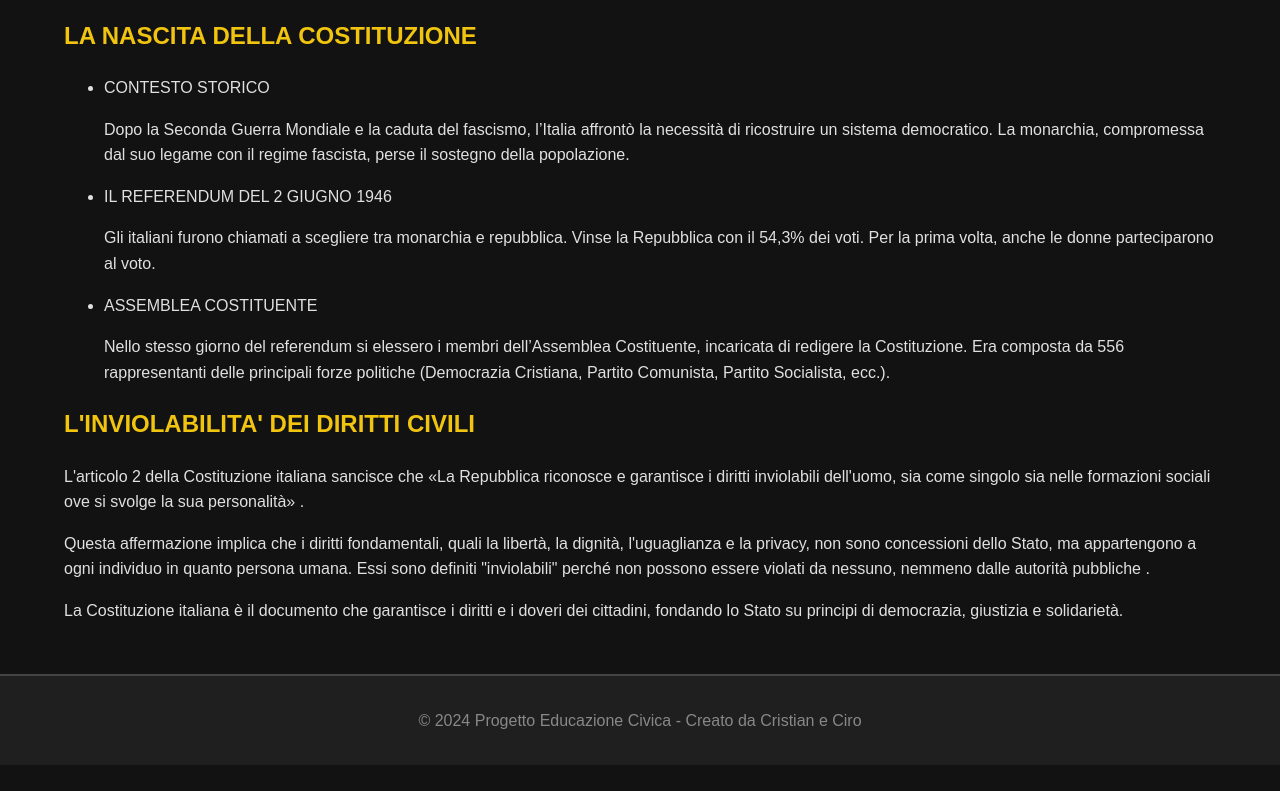
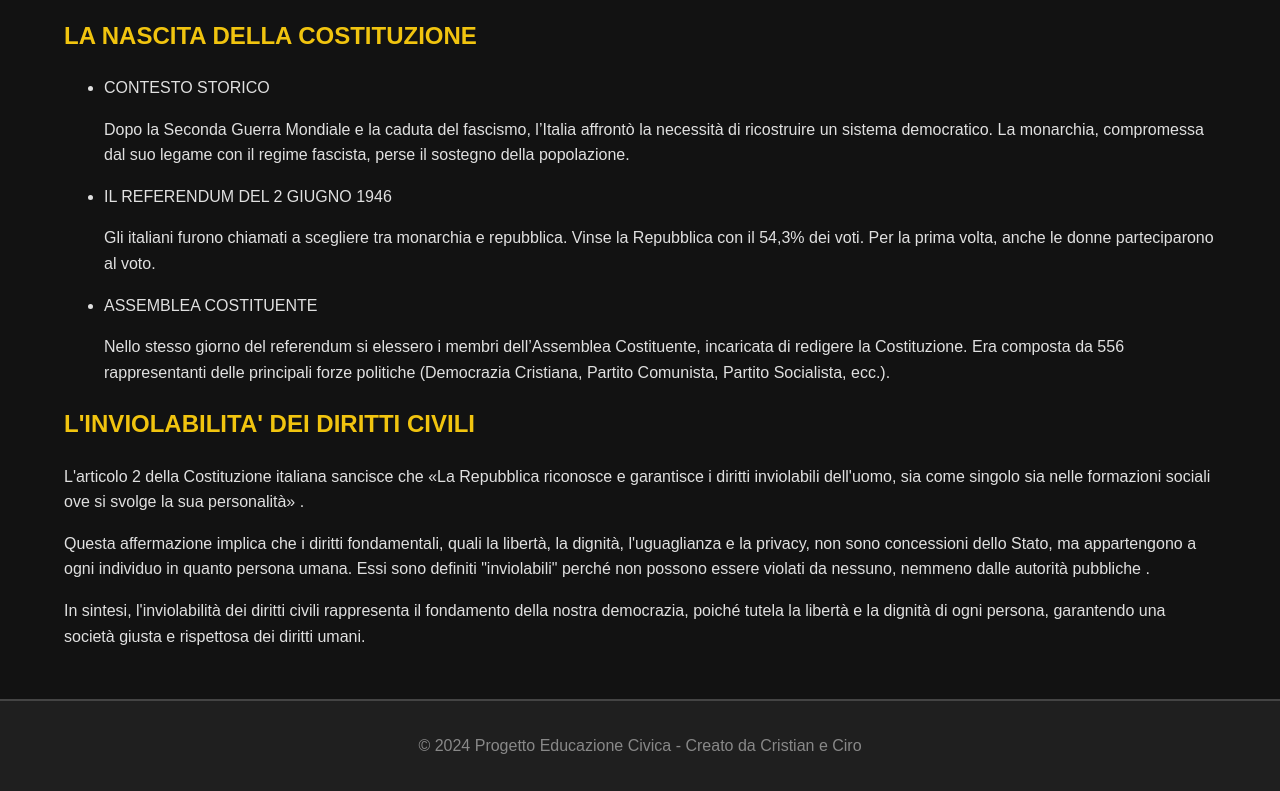
Before and after one commit to 00cry00/progettoedcivica, a plain HTML site: page storia.html in a window 1280 px wide. Shown: the part 395-1186 px from the top of the page. Before the commit the page ends 1160 px from the top, so only its background shows below. Drawn offline with Linux system fonts and the light colour scheme.

Commit message:
Update storia.html

```diff
--- a/storia.html
+++ b/storia.html
@@ -50,6 +50,8 @@
         </p>
       </ul>
 
+
+
       <h2>L'INVIOLABILITA' DEI DIRITTI CIVILI</h2>
       <p style="text-align: left;">
         L'articolo 2 della Costituzione italiana sancisce che «La Repubblica riconosce e garantisce i diritti inviolabili dell'uomo, sia come singolo sia nelle formazioni sociali ove si svolge la sua personalità» .
@@ -59,10 +61,10 @@
         ma appartengono a ogni individuo in quanto persona umana. Essi sono definiti "inviolabili" perché non possono essere violati da nessuno, nemmeno dalle autorità pubbliche .
       </p>
 
+<p style="text-align: left;>L'inviolabilità dei diritti civili è essenziale per una convivenza civile basata sul rispetto reciproco e sulla solidarietà. Essa implica che ogni individuo ha il diritto di vivere liberamente, esprimere le proprie opinioni, partecipare alla vita sociale e culturale, e godere della protezione della propria sfera privata.
+</p>
 
-      <p style="text-align: left;">
-        La Costituzione italiana è il documento che garantisce i diritti e i doveri dei cittadini, fondando lo Stato su principi di democrazia, giustizia e solidarietà.
-      </p>
+<p style="text-align: left;>In sintesi, l'inviolabilità dei diritti civili rappresenta il fondamento della nostra democrazia, poiché tutela la libertà e la dignità di ogni persona, garantendo una società giusta e rispettosa dei diritti umani.</>
     </section>
   </main>
 
```
